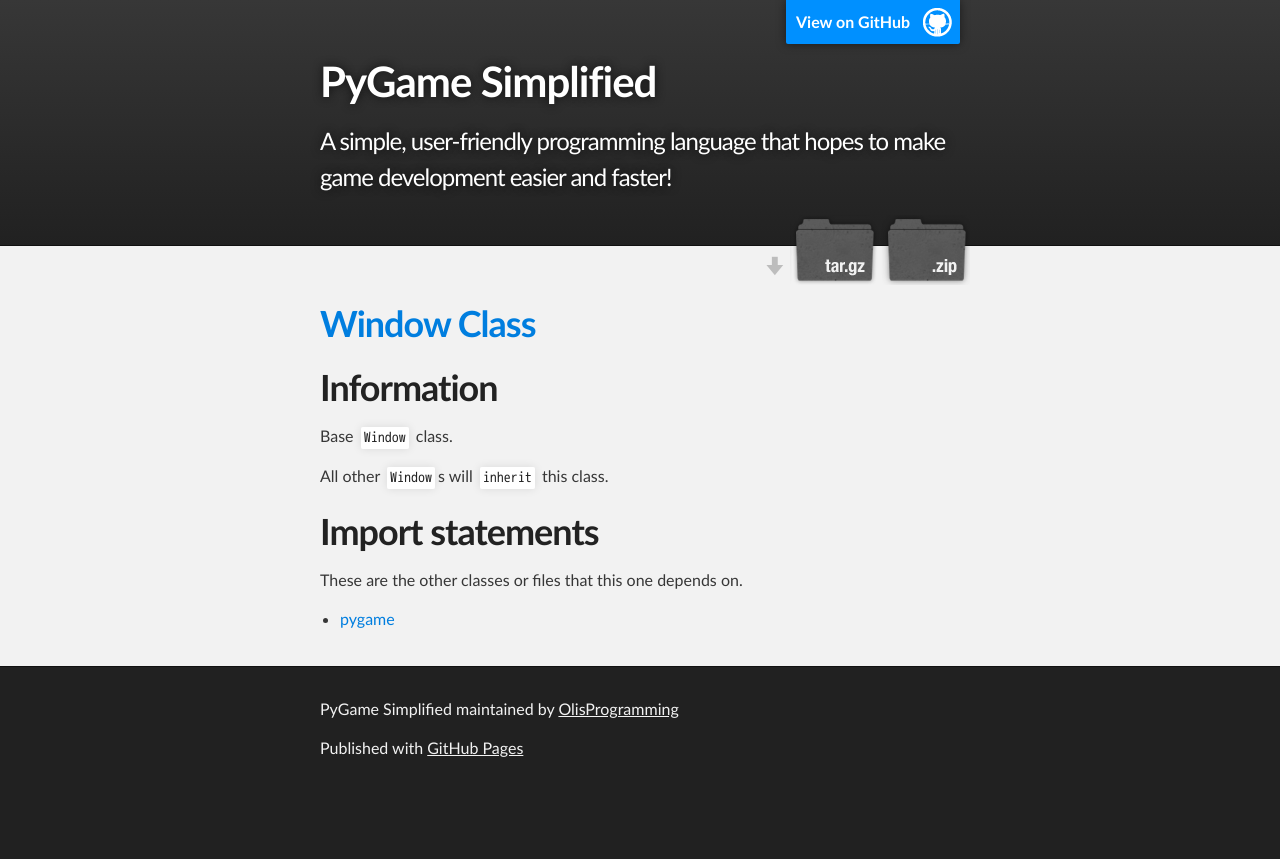
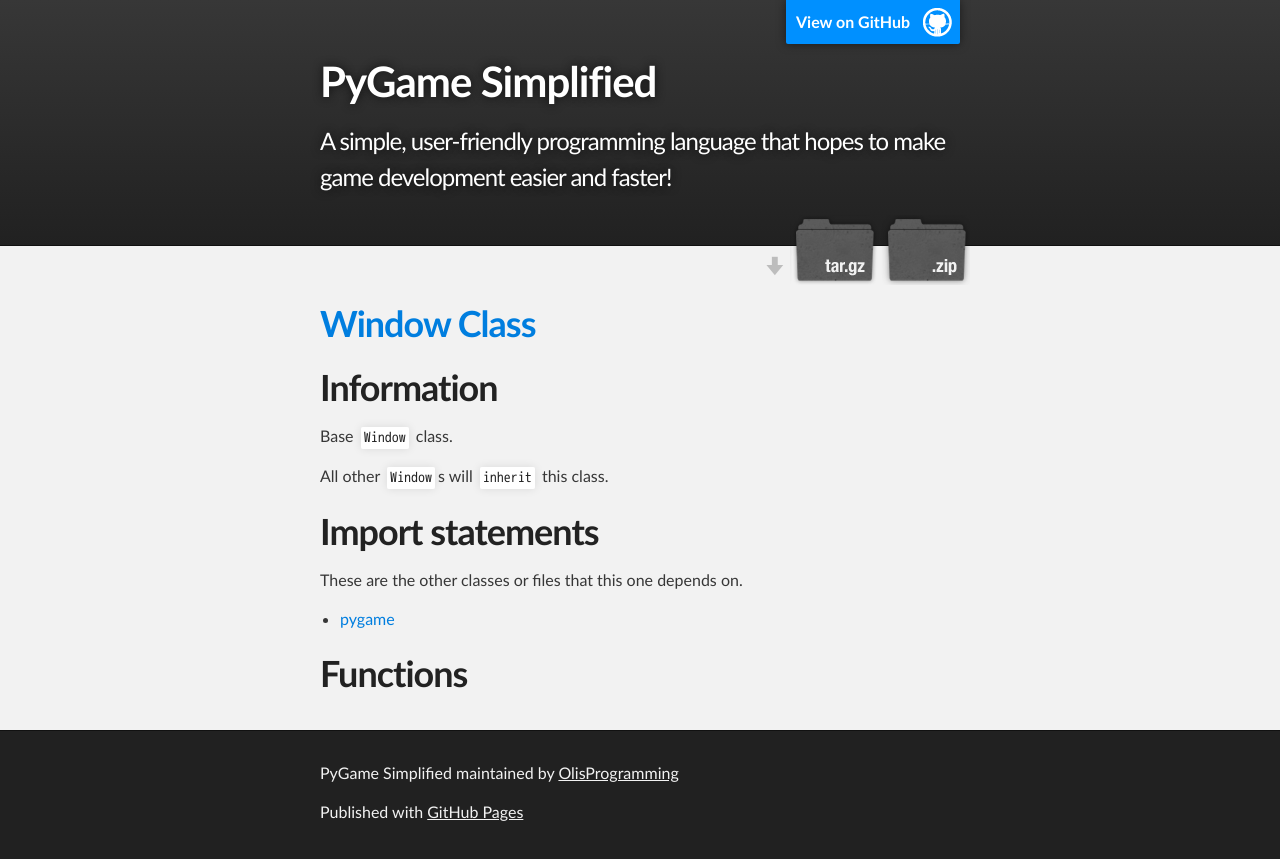
Before and after one commit to OlisProgramming/PyGameSimplified, a plain HTML site: page docs/Window.html in a window 1280 px wide. Before the commit the page ends 800 px from the top, so only its background shows below. Drawn offline with Linux system fonts and the light colour scheme; a web font is replaced by a local one.

Commit message:
Update Window.html

```diff
--- a/docs/Window.html
+++ b/docs/Window.html
@@ -45,6 +45,8 @@
   <li><a href="pygame.html">pygame</a></li>
 </ul>
 
+<h1>Functions</h1>
+
       </section>
     </div>
 
```
